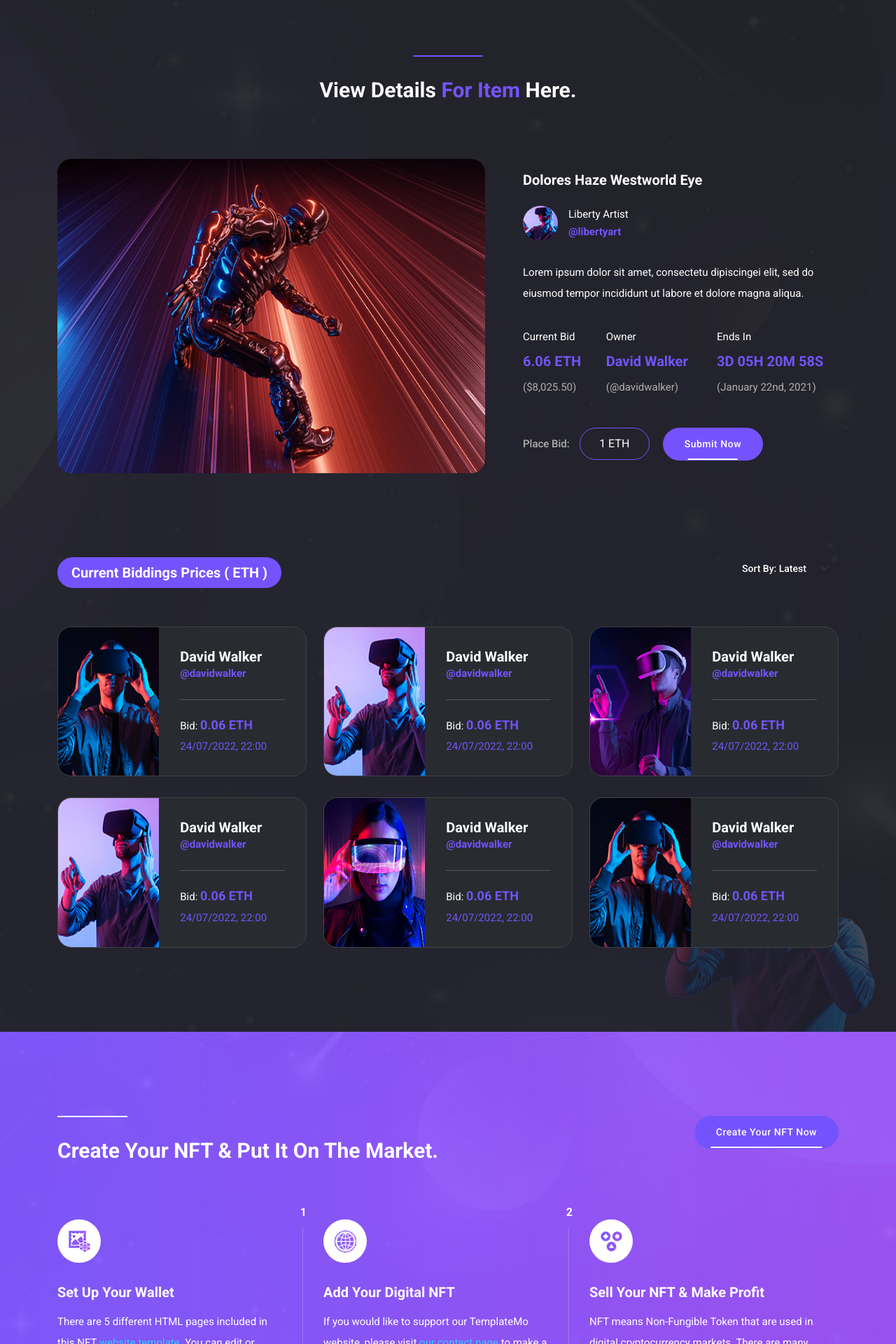
After one commit to JozefDao/Gaming-Shop_projekt, a PHP site: the page made by Projekt-SJ_NFT Market/Projekt-SJ_NFT Market/details.php in a window 1280 px wide. The commit adds this page. Shown: the part 1080-3000 px from the top of the page at 70% size. Run offline with PHP 8.4, Linux system fonts and the light colour scheme; data that the repository does not hold is empty.

Commit message:
Add files via upload

```diff
--- /dev/null
+++ b/Projekt-SJ_NFT Market/Projekt-SJ_NFT Market/details.php
@@ -0,0 +1,243 @@
+<!DOCTYPE html>
+<html lang="en">
+
+  <head>
+    <?php
+    include_once('partials/head.php');
+    ?>
+  </head>
+
+<body>
+  <?php
+  include_once('inc/Details.php');
+  include_once('partials/header.php');
+  ?>
+
+  <div class="page-heading normal-space">
+    <div class="container">
+      <div class="row">
+        <div class="col-lg-12">
+          <h6>Liberty NFT Market</h6>
+          <h2>View Item Details</h2>
+          <span>Home > <a href="#">Item Details</a></span>
+          <div class="buttons">
+            <div class="main-button">
+              <a href="explore.php">Explore Our Items</a>
+            </div>
+            <div class="border-button">
+              <a href="create.php">Create Your NFT</a>
+            </div>
+          </div>
+        </div>
+      </div>
+    </div>
+  </div>
+
+  <div class="item-details-page">
+    <div class="container">
+      <div class="row">
+        <div class="col-lg-12">
+          <div class="section-heading">
+            <div class="line-dec"></div>
+            <h2>View Details <em>For Item</em> Here.</h2>
+          </div>
+        </div>
+        <div class="col-lg-7">
+          <div class="left-image">
+            <img src="assets/images/item-details-01.jpg" alt="" style="border-radius: 20px;">
+          </div>
+        </div>
+        <div class="col-lg-5 align-self-center">
+          <h4>Dolores Haze Westworld Eye</h4>
+          <span class="author">
+            <img src="assets/images/author-02.jpg" alt="" style="max-width: 50px; border-radius: 50%;">
+            <h6>Liberty Artist<br><a href="#">@libertyart</a></h6>
+          </span>
+          <p>Lorem ipsum dolor sit amet, consectetu dipiscingei elit, sed do eiusmod tempor incididunt ut labore et dolore magna aliqua.</p>
+          <div class="row">
+            <div class="col-3">
+              <span class="bid">
+                Current Bid<br><strong>6.06 ETH</strong><br><em>($8,025.50)</em>
+              </span>
+            </div>
+            <div class="col-4">
+              <span class="owner">
+                Owner<br><strong>David Walker</strong><br><em>(@davidwalker)</em>
+              </span>
+            </div>
+            <div class="col-5">
+              <span class="ends">
+                Ends In<br><strong>3D 05H 20M 58S</strong><br><em>(January 22nd, 2021)</em>
+              </span>
+            </div>
+          </div>
+          <form action="submit">
+            <label for="quantity-text">Place Bid:</label>
+            <input placeholder="1 ETH" class="quantity-text">
+            <button type="submit" id="form-submit" class="main-button">Submit Now</button>
+          </form>
+        </div>
+        <div class="col-lg-12">
+          <div class="current-bid">
+            <div class="row">
+              <div class="col-lg-6">
+                <div class="mini-heading"><h4>Current Biddings Prices ( ETH )</h4></div>
+              </div>
+              <div class="col-lg-6">
+                <fieldset>
+                  <select name="Category" class="form-select" aria-label="Default select example" id="chooseCategory" onchange="this.form.click()">
+                      <option selected>Sort By: Latest</option>
+                      <option type="checkbox" name="option1" value="old">Sort By: Oldest</option>
+                      <option value="low">Sort By: Lowest</option>
+                      <option value="high">Sort By: Highest</option>
+                  </select>
+              </fieldset>
+              </div>
+              <div class="col-lg-4 col-md-6">
+                <div class="item">
+                  <div class="left-img">
+                    <img src="assets/images/current-01.jpg" alt="">
+                  </div>
+                  <div class="right-content">
+                    <h4>David Walker</h4>
+                    <a href="#">@davidwalker</a>
+                    <div class="line-dec"></div>
+                    <h6>Bid: <em>0.06 ETH</em></h6>
+                    <span class="date">24/07/2022, 22:00</span>
+                  </div>
+                </div>
+              </div>
+              <div class="col-lg-4 col-md-6">
+                <div class="item">
+                  <div class="left-img">
+                    <img src="assets/images/current-02.jpg" alt="">
+                  </div>
+                  <div class="right-content">
+                    <h4>David Walker</h4>
+                    <a href="#">@davidwalker</a>
+                    <div class="line-dec"></div>
+                    <h6>Bid: <em>0.06 ETH</em></h6>
+                    <span class="date">24/07/2022, 22:00</span>
+                  </div>
+                </div>
+              </div>
+              <div class="col-lg-4 col-md-6">
+                <div class="item">
+                  <div class="left-img">
+                    <img src="assets/images/current-03.jpg" alt="">
+                  </div>
+                  <div class="right-content">
+                    <h4>David Walker</h4>
+                    <a href="#">@davidwalker</a>
+                    <div class="line-dec"></div>
+                    <h6>Bid: <em>0.06 ETH</em></h6>
+                    <span class="date">24/07/2022, 22:00</span>
+                  </div>
+                </div>
+              </div>
+              <div class="col-lg-4 col-md-6">
+                <div class="item">
+                  <div class="left-img">
+                    <img src="assets/images/current-02.jpg" alt="">
+                  </div>
+                  <div class="right-content">
+                    <h4>David Walker</h4>
+                    <a href="#">@davidwalker</a>
+                    <div class="line-dec"></div>
+                    <h6>Bid: <em>0.06 ETH</em></h6>
+                    <span class="date">24/07/2022, 22:00</span>
+                  </div>
+                </div>
+              </div>
+              <div class="col-lg-4 col-md-6">
+                <div class="item">
+                  <div class="left-img">
+                    <img src="assets/images/current-04.jpg" alt="">
+                  </div>
+                  <div class="right-content">
+                    <h4>David Walker</h4>
+                    <a href="#">@davidwalker</a>
+                    <div class="line-dec"></div>
+                    <h6>Bid: <em>0.06 ETH</em></h6>
+                    <span class="date">24/07/2022, 22:00</span>
+                  </div>
+                </div>
+              </div>
+              <div class="col-lg-4 col-md-6">
+                <div class="item">
+                  <div class="left-img">
+                    <img src="assets/images/current-01.jpg" alt="">
+                  </div>
+                  <div class="right-content">
+                    <h4>David Walker</h4>
+                    <a href="#">@davidwalker</a>
+                    <div class="line-dec"></div>
+                    <h6>Bid: <em>0.06 ETH</em></h6>
+                    <span class="date">24/07/2022, 22:00</span>
+                  </div>
+                </div>
+              </div>
+            </div>
+          </div>
+        </div>
+      </div>
+    </div>
+  </div>
+
+  <div class="create-nft">
+    <div class="container">
+      <div class="row">
+        <div class="col-lg-8">
+          <div class="section-heading">
+            <div class="line-dec"></div>
+            <h2>Create Your NFT & Put It On The Market.</h2>
+          </div>
+        </div>
+        <div class="col-lg-4">
+          <div class="main-button">
+            <a href="create.php">Create Your NFT Now</a>
+          </div>
+        </div>
+        <div class="col-lg-4">
+          <div class="item first-item">
+            <div class="number">
+              <h6>1</h6>
+            </div>
+            <div class="icon">
+              <img src="assets/images/icon-02.png" alt="">
+            </div>
+            <h4>Set Up Your Wallet</h4>
+            <p>There are 5 different HTML pages included in this NFT <a href="https://templatemo.com/page/1" target="_blank" rel="nofollow">website template</a>. You can edit or modify any section on any page as you required.</p>
+          </div>
+        </div>
+        <div class="col-lg-4">
+          <div class="item second-item">
+            <div class="number">
+              <h6>2</h6>
+            </div>
+            <div class="icon">
+              <img src="assets/images/icon-04.png" alt="">
+            </div>
+            <h4>Add Your Digital NFT</h4>
+            <p>If you would like to support our TemplateMo website, please visit <a rel="nofollow" href="https://templatemo.com/contact" target="_parent">our contact page</a> to make a PayPal contribution. Thank you.</p>
+          </div>
+        </div>
+        <div class="col-lg-4">
+          <div class="item">
+            <div class="icon">
+              <img src="assets/images/icon-06.png" alt="">
+            </div>
+            <h4>Sell Your NFT &amp; Make Profit</h4>
+            <p>NFT means Non-Fungible Token that are used in digital cryptocurrency markets. There are many different kinds of NFTs in the industry.</p>
+          </div>
+        </div>
+      </div>
+    </div>
+  </div>
+
+ <?php
+ include_once('partials/footer.php');
+ include_once('partials/skripts.php');
+ ?>
+</body>
+</html>
--- /dev/null
+++ b/Projekt-SJ_NFT Market/Projekt-SJ_NFT Market/inc/Details.php
@@ -0,0 +1,65 @@
+<?php
+class Details{
+    private $db;
+
+    public function __construct(){
+        require_once('Database.php');
+        $this->db = new Database();
+    }
+
+
+    public function get_details($owner){
+        $sql = "SELECT * FROM details WHERE owner = :owner";
+        $stmt = $this->db->conn->prepare($sql);
+        $stmt->bindParam(':owner', $owner);
+        $stmt->execute();
+        return $stmt->fetch(PDO::FETCH_ASSOC);
+    }
+
+
+    public function update_details($owner, $wallet_balance, $number_of_nfts){
+        $sql = "UPDATE details SET wallet_balance = :wallet_balance, number_of_nfts = :number_of_nfts WHERE owner = :owner";
+        $stmt = $this->db->conn->prepare($sql);
+        $stmt->bindParam(':wallet_balance', $wallet_balance);
+        $stmt->bindParam(':number_of_nfts', $number_of_nfts);
+        $stmt->bindParam(':owner', $owner);
+        $stmt->execute();
+
+
+        $updated_details = $this->get_details($owner);
+
+
+        $sql = "SELECT * FROM details";
+        $stmt = $this->db->conn->prepare($sql);
+        $stmt->execute();
+        $details = $stmt->fetchAll(PDO::FETCH_ASSOC);
+
+        echo "<div class='page-heading normal-space'>";
+        echo "<table class='table table-striped'>";
+        echo "<thead>";
+        echo "<tr>";
+        echo "<th>Owner</th>";
+        echo "<th>Wallet balance</th>";
+        echo "<th>Number of NFTs</th>";
+        echo "</tr>";
+        echo "</thead>";
+        echo "<tbody>";
+        foreach ($details as $detail) {
+            echo "<tr>";
+            echo "<td>" . $detail['owner'] . "</td>";
+            echo "<td>" . $detail['wallet_balance'] . "</td>";
+            echo "<td>" . $detail['number_of_nfts'] . "</td>";
+            echo "</tr>";
+        }
+        echo "</tbody>";
+        echo "</table>";
+        echo "</div>";
+    }
+}
+
+$details = new Details();
+$owner = 'John';
+$wallet_balance = 1000;
+$number_of_nfts = 5;
+$details->update_details($owner, $wallet_balance, $number_of_nfts);
+?>
--- a/Projekt-SJ_NFT Market/Projekt-SJ_NFT Market/inc/config.php
+++ b/Projekt-SJ_NFT Market/Projekt-SJ_NFT Market/inc/config.php
@@ -2,5 +2,6 @@
 require('inc/Database.php');
 require('inc/Explore.php');
 require('inc/Index.php');
+require('inc/Details.php');
 $page_title = "Liberty NFT Market"
 ?>
--- a/Projekt-SJ_NFT Market/Projekt-SJ_NFT Market/partials/header.php
+++ b/Projekt-SJ_NFT Market/Projekt-SJ_NFT Market/partials/header.php
@@ -26,9 +26,9 @@
                     <ul class="nav">
                         <li><a href="index.php" class="active">Home</a></li>
                         <li><a href="explore.php">Explore</a></li>
-                        <li><a href="details.html">Item Details</a></li>
-                        <li><a href="author.html">Author</a></li>
-                        <li><a href="create.html">Create Yours</a></li>
+                        <li><a href="details.php">Item Details</a></li>
+                        <li><a href="author.php">Author</a></li>
+                        <li><a href="create.php">Create Yours</a></li>
                     </ul>
                     <a class='menu-trigger'>
                         <span>Menu</span>
```
